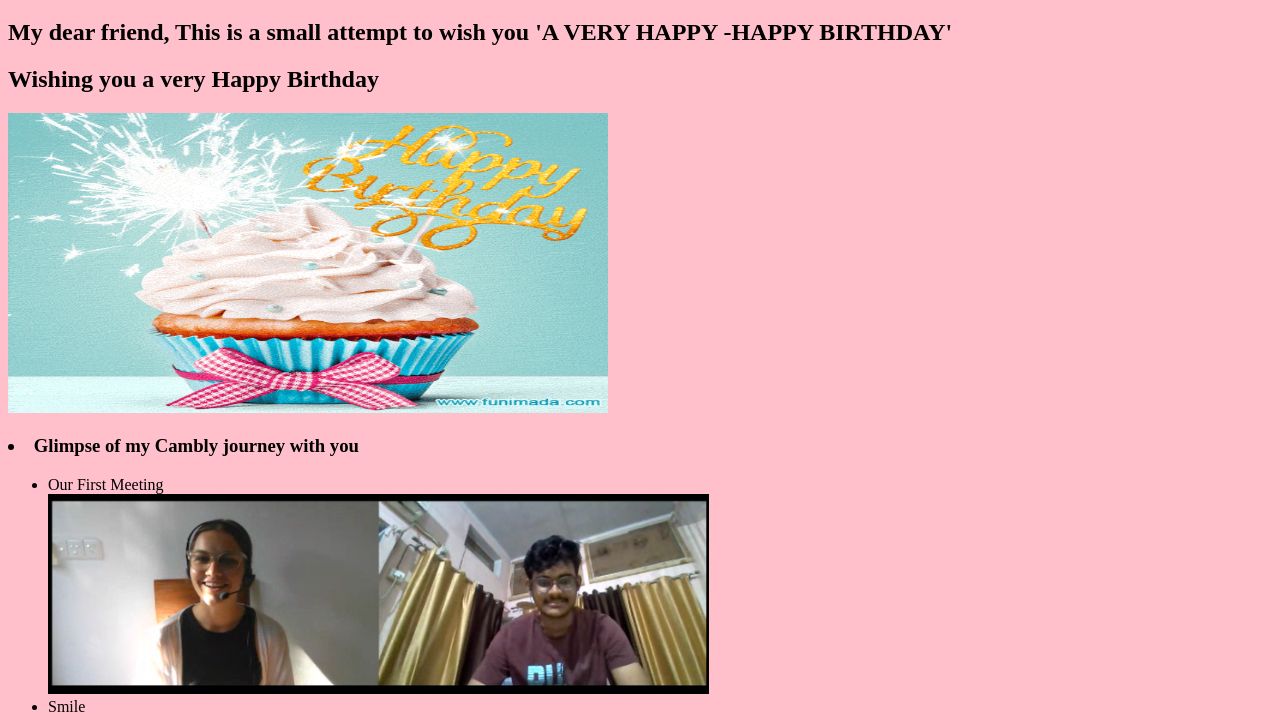
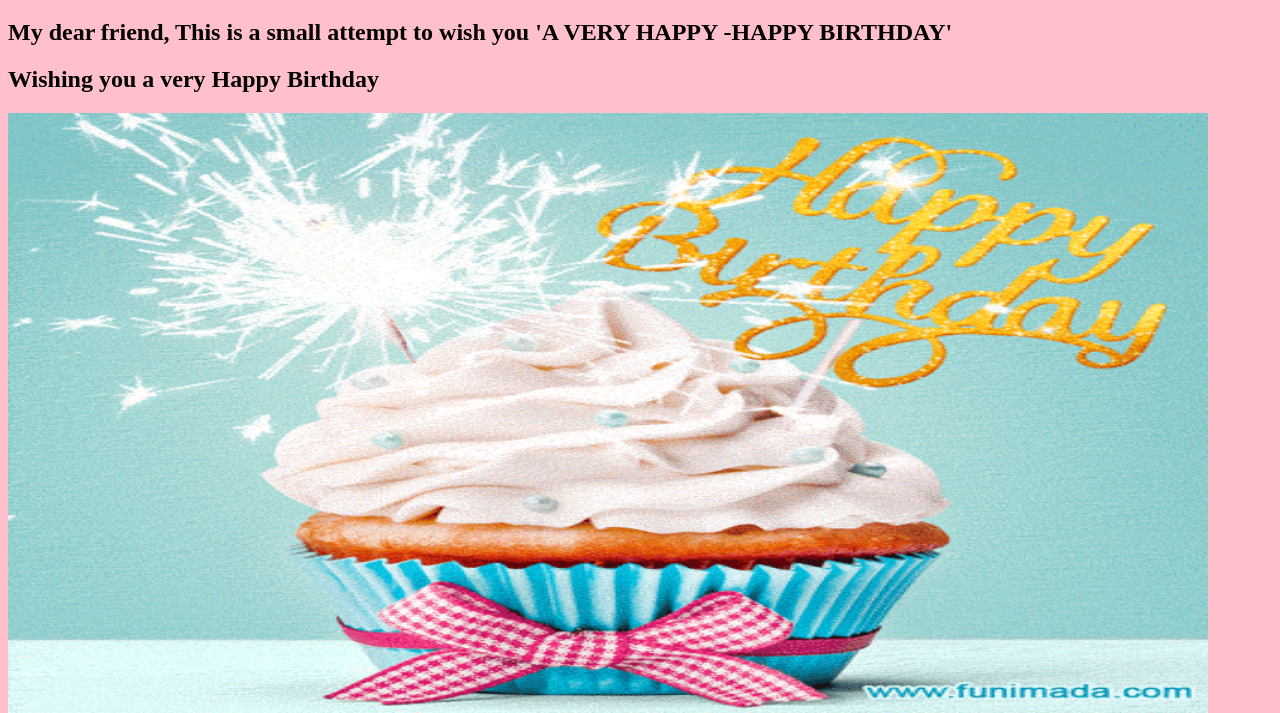
Before and after one commit to sudgithuub/Olivia-birthday, a plain HTML site: page solution.html in a window 1280 px wide. Shown: the part 61-774 px from the top of the page. Drawn offline with Linux system fonts and the light colour scheme.

Commit message:
Update solution.html

```diff
--- a/solution.html
+++ b/solution.html
@@ -14,7 +14,7 @@
 <h1>Happy Birthday Olivia </h1>
 <h2>My dear friend, This is a small attempt to wish you 'A VERY HAPPY -HAPPY BIRTHDAY'</h2>
 <h2>Wishing you a very Happy Birthday</h2>
-<img src="./bday.gif" height="300" width="600"/>
+<img src="./bday.gif" height="600" width="1200"/>
 <h3><li>Glimpse of my Cambly journey with you</li>
 </h3>
 <ul>
```
